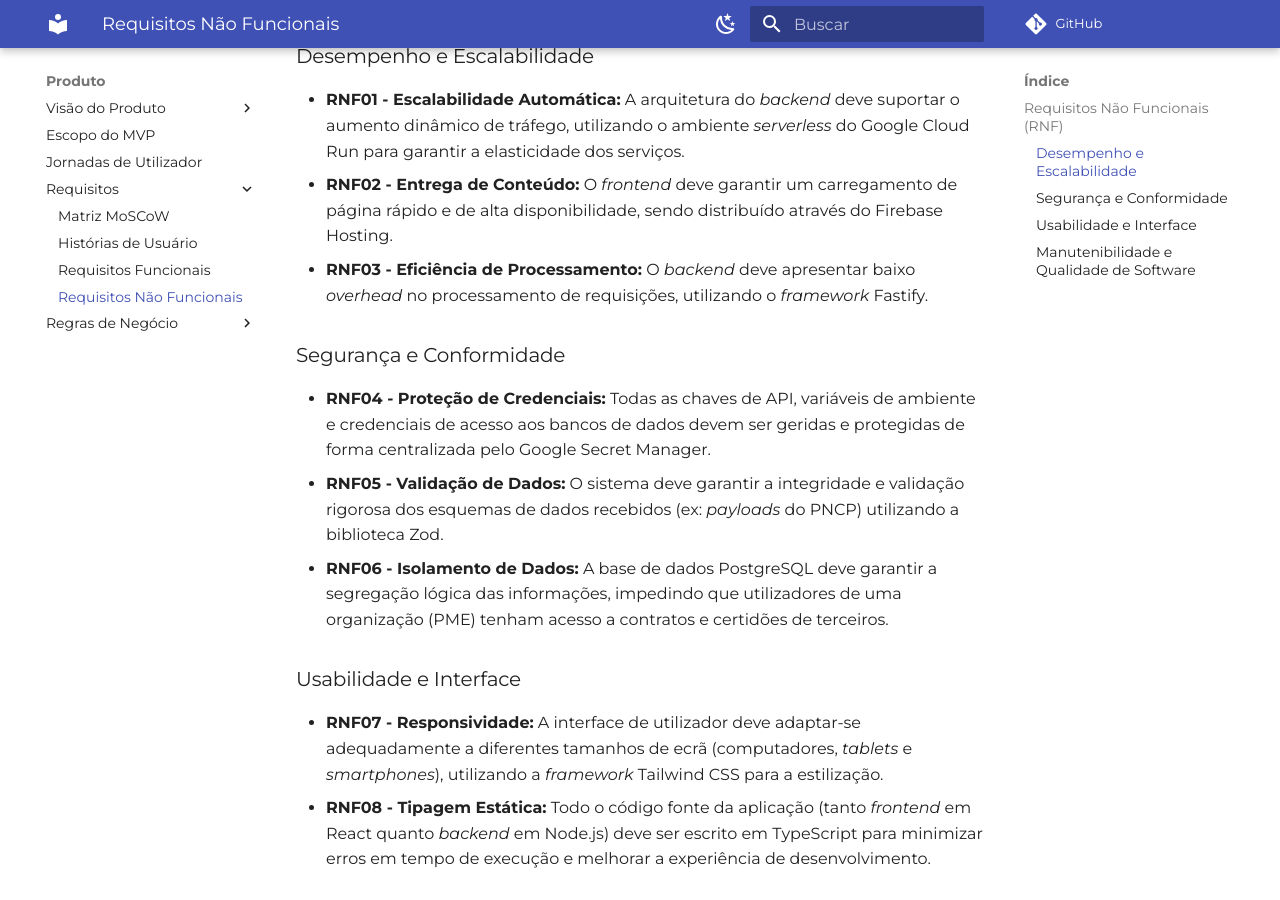
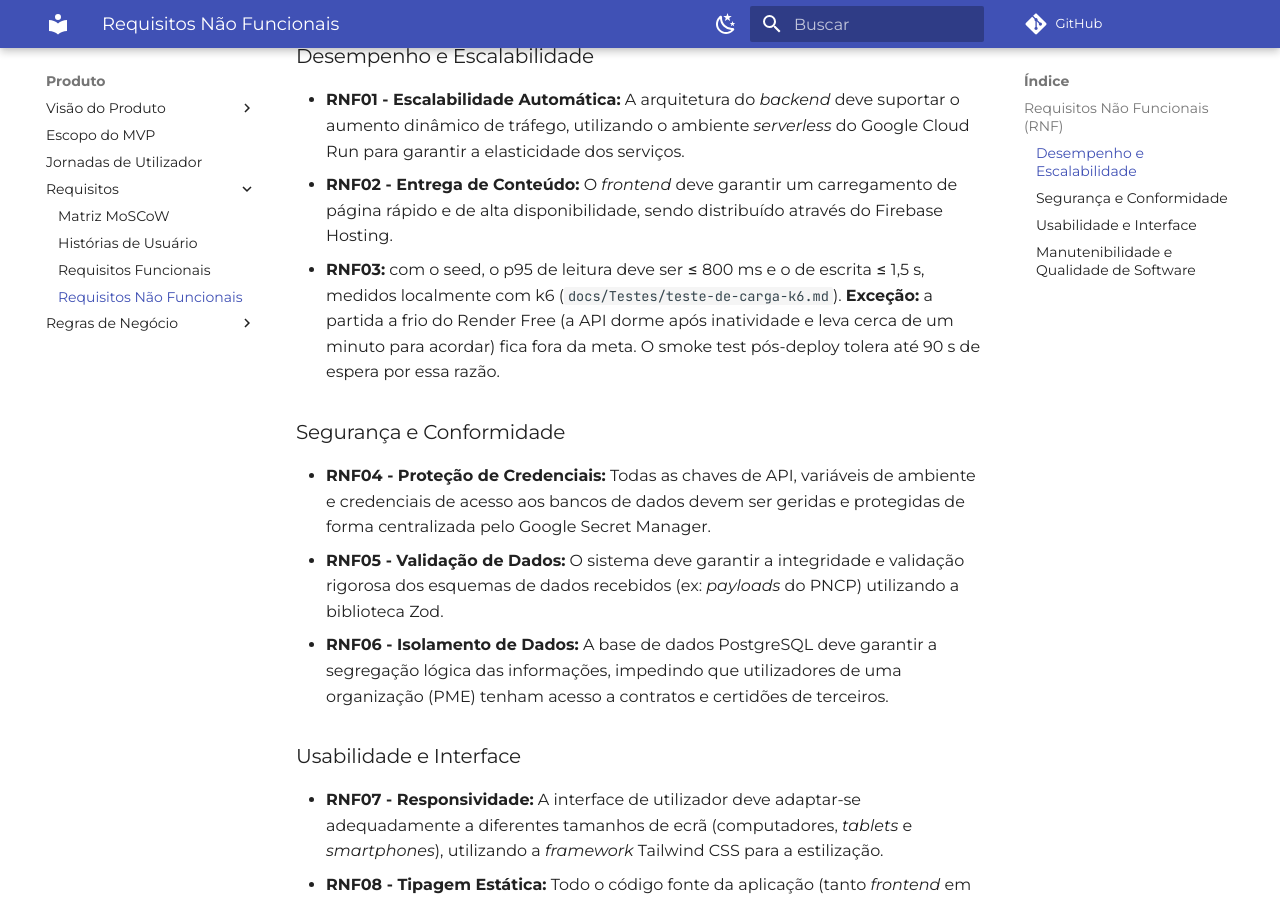
Before and after one commit to LicitaRad4r/documentation, an MkDocs documentation site: the page built from docs/requirements/produto/requisitos/naofuncionais.md, in a window 1280 px wide and 900 px high, scrolled down 346 px. Built offline with MkDocs 1.6.1 and Material for MkDocs 9.7.7, drawn with Linux system fonts in a browser that asks for light colours; comment, search, counter and statistics services are not loaded.

Commit message:
Revisão RNF03

```diff
--- a/docs/requirements/produto/requisitos/naofuncionais.md
+++ b/docs/requirements/produto/requisitos/naofuncionais.md
@@ -5,8 +5,7 @@ Enquanto os Requisitos Funcionais descrevem *o que* o sistema faz, os Requisitos
 ### Desempenho e Escalabilidade
 *   **RNF01 - Escalabilidade Automática:** A arquitetura do *backend* deve suportar o aumento dinâmico de tráfego, utilizando o ambiente *serverless* do Google Cloud Run para garantir a elasticidade dos serviços.
 *   **RNF02 - Entrega de Conteúdo:** O *frontend* deve garantir um carregamento de página rápido e de alta disponibilidade, sendo distribuído através do Firebase Hosting.
-*   **RNF03 - Eficiência de Processamento:** O *backend* deve apresentar baixo *overhead* no processamento de requisições, utilizando o *framework* Fastify.
-
+*   **RNF03:** com o seed, o p95 de leitura deve ser ≤ 800 ms e o de escrita ≤ 1,5 s, medidos localmente com k6 (`docs/Testes/teste-de-carga-k6.md`). **Exceção:** a partida a frio do Render Free (a API dorme após inatividade e leva cerca de um minuto para acordar) fica fora da meta. O smoke test pós-deploy tolera até 90 s de espera por essa razão.
 ### Segurança e Conformidade
 *   **RNF04 - Proteção de Credenciais:** Todas as chaves de API, variáveis de ambiente e credenciais de acesso aos bancos de dados devem ser geridas e protegidas de forma centralizada pelo Google Secret Manager.
 *   **RNF05 - Validação de Dados:** O sistema deve garantir a integridade e validação rigorosa dos esquemas de dados recebidos (ex: *payloads* do PNCP) utilizando a biblioteca Zod.
```
